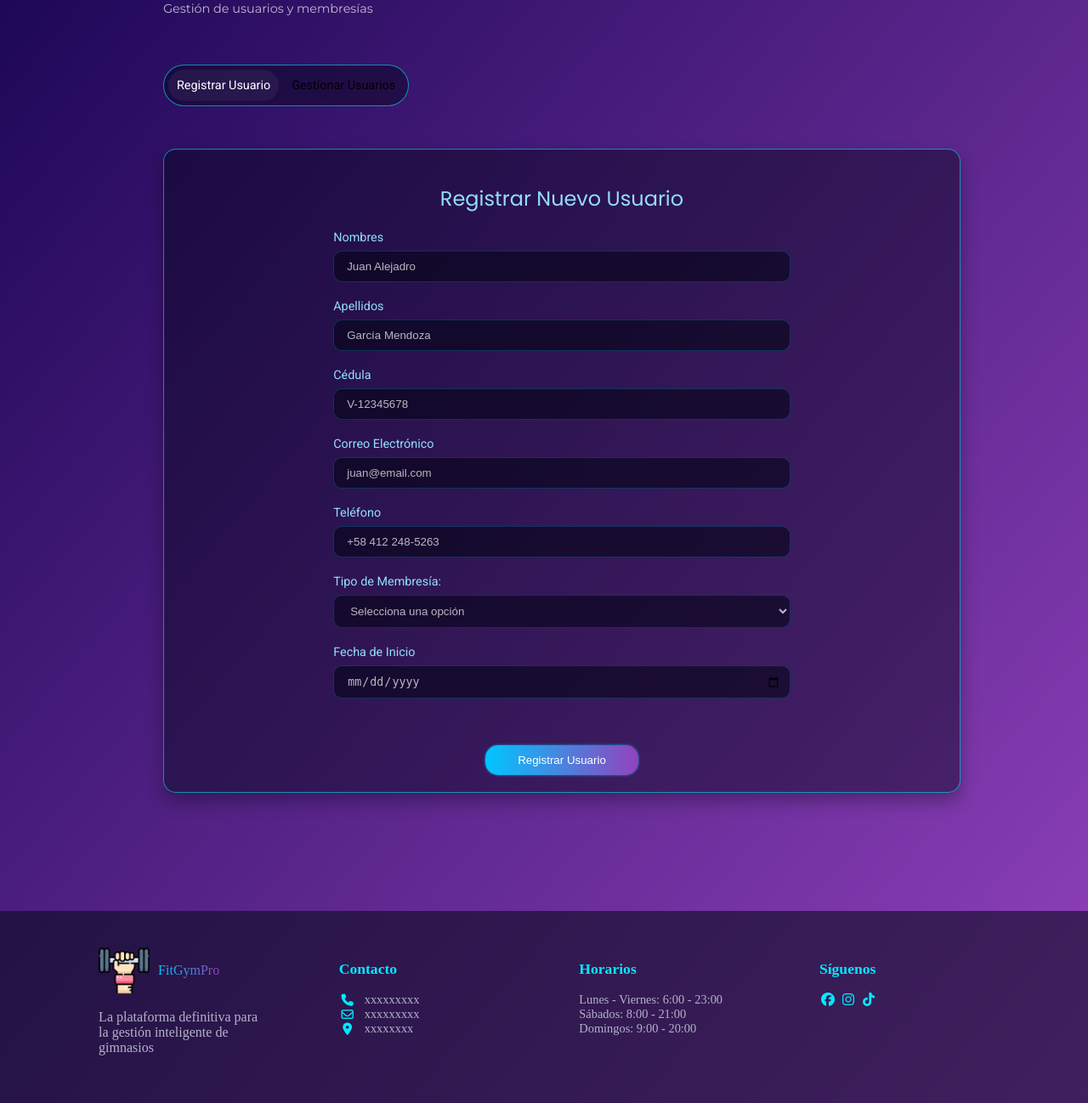
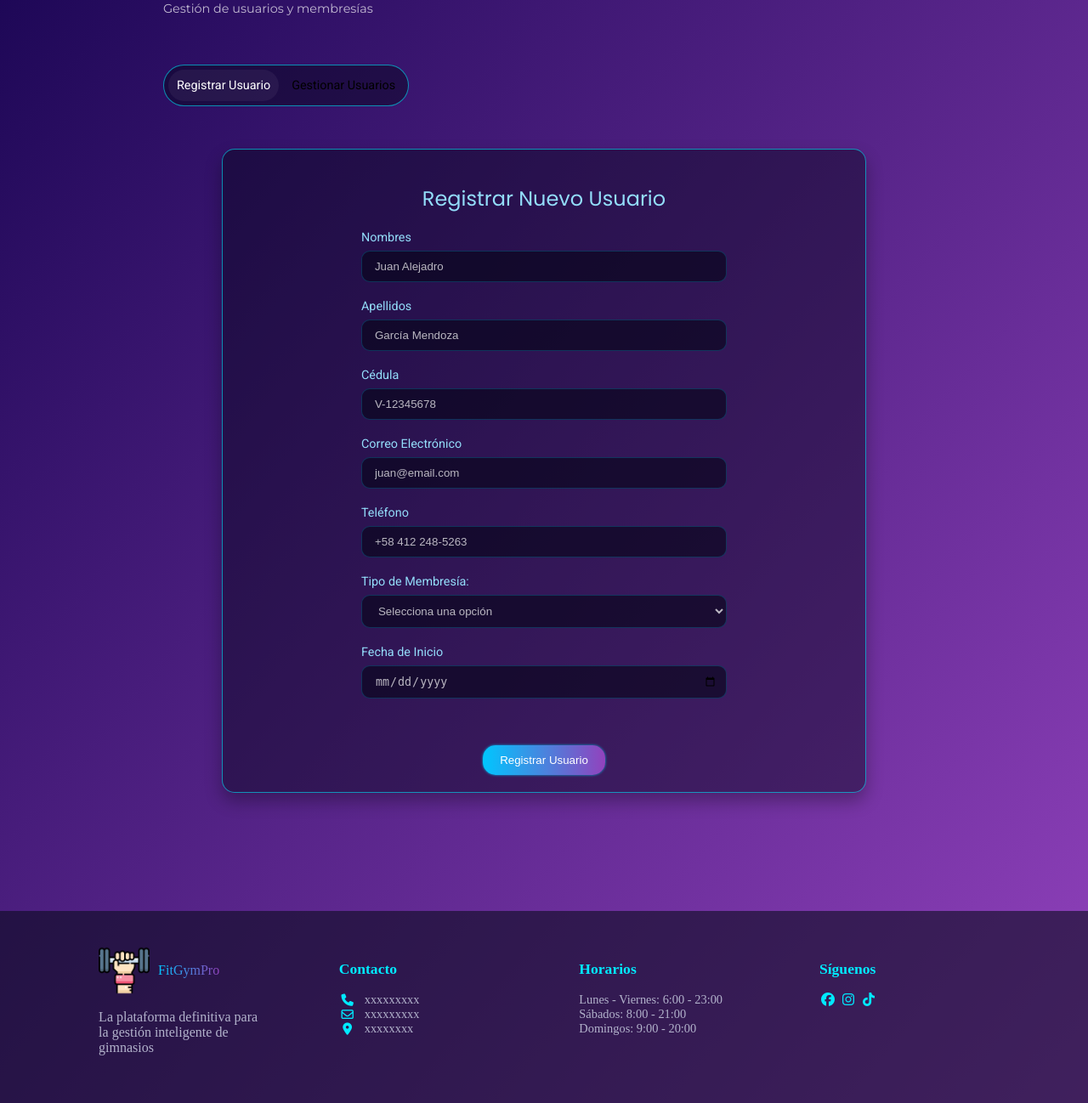
Before and after one commit to DiegoAlviarez/FIT-GYM-PRO, a CodeIgniter 4 app: the page made by app/Views/gestion.php in a window 1280 px wide. Shown: the part 216-1514 px from the top of the page at 85% size. Run offline with PHP 8.4 and a stand-in for CodeIgniter, Linux system fonts and the light colour scheme; the template is opened without the code that fills it, so the values that code supplies are empty; some libraries are stand-ins or nearby versions.

Commit message:
Cambios en las tablas

```diff
--- a/public/estilos/estilo.css
+++ b/public/estilos/estilo.css
@@ -959,7 +959,7 @@ form{
 .content{
     display: flex;
     flex-direction: column;
-    width: 100%;
+    width: 80%;
     text-align: center;
     margin: 20px auto;
     margin-top: 20px;
@@ -971,6 +971,8 @@ form{
 }
 .gestionar{
     display: none;
+    width: 80%;
+    overflow-x: auto;
 }
 
 .cuerpo2{
@@ -978,7 +980,6 @@ form{
     flex-direction: column;
     gap: 20px;
     align-items: center;
-
 }
 .campo2{
     display: flex;
@@ -1062,15 +1063,18 @@ form{
     padding: 8px 15px;
     border-radius: 30px;
     border: 1px solid #000;
+
 }
 table{
     width: 100%;
+    min-width: 1000px;
 }
 thead th{
     text-align: center;
     padding: 15px;
     border-bottom: 2px solid #00eaff62;
     font-family: "Montserrat", sans-serif;
+
 }
 tbody td{
     padding: 10px;
```
Also changed, not shown: app/Views/editar_principal.php (line endings or trailing spaces).
